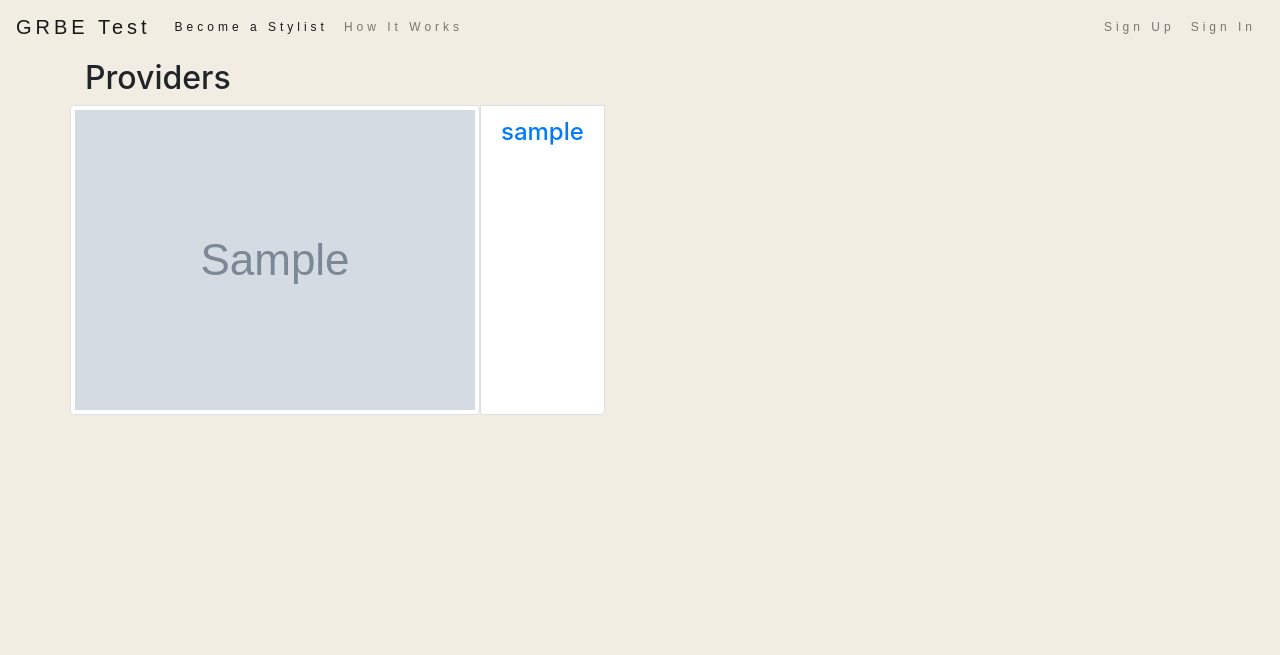
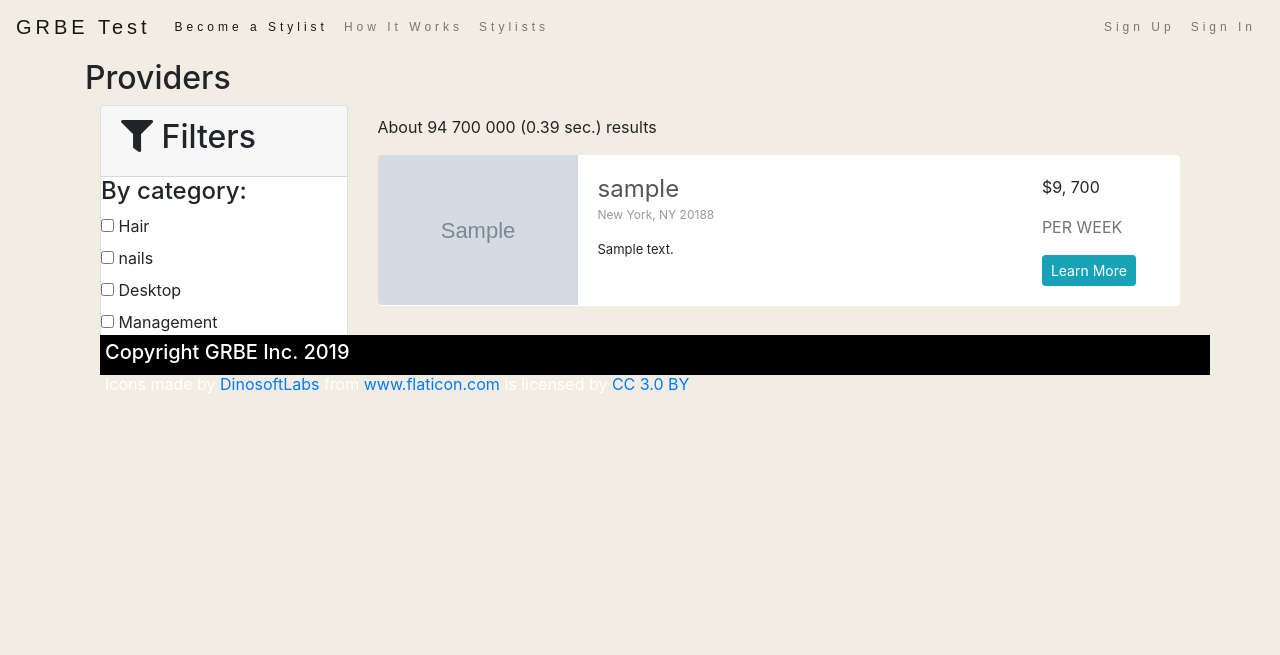
Before and after one commit to Brainiac-BV/cookiecutter_grbe_testing, a Django app: page /providers/ in a window 1280 px wide. Shown: the top 655 px of the page. After the commit the page ends 393 px from the top, so only its background shows below. Run offline with Django 3.2, Linux system fonts and the light colour scheme; tables that the repository leaves empty hold one stand-in row (values such as "Sample post"); grey boxes marked "Sample" are stand-in pictures; parts of the project's set-up code (start-up, migrations or seed data) failed here and were passed over; some libraries are stand-ins or nearby versions.

Commit message:
from laptop, more frontend changes, added validation for request form, having an issue with jquery for menu dropdown conflicting with jquery for calendar. tried to add the jquery tag to detail template but no dice

```diff
--- a/testicles/providers/urls.py
+++ b/testicles/providers/urls.py
@@ -1,14 +1,14 @@
 from django.urls import path
 
-from .views import provider_view, provider_list_view, provider_detail_view, provider_request, ProviderDetail, ProviderRequestFormList, ProviderRequestDecison
+from .views import provider_view, provider_list_view, provider_detail_view, provider_request, ProviderDetail, ProviderRequestFormList, ProviderRequestDecison, ProviderDashboard
 
 
 app_name = "providers"
 urlpatterns = [
     path("", view=provider_list_view, name="list"),
     path("update/<int:pk>", view=provider_view, name="provider_view"),
-    path("<int:pk>", view=provider_detail_view, name="detail"),
+    path("<int:pk>", view=ProviderDetail.as_view(), name="detail"),
     path("request", view=ProviderRequestFormList.as_view(), name="provider_request"),
-    path("dashboard/<str:user_info>", view=ProviderDetail.as_view(), name="test"),
+    path("dashboard/<str:user_info>", view=ProviderDashboard.as_view(), name="test"),
     path("request/decision/<int:pk>", view=ProviderRequestDecison.as_view(), name="decision")
 ]
--- a/testicles/providers/views.py
+++ b/testicles/providers/views.py
@@ -1,12 +1,12 @@
 from django.shortcuts import render, redirect
 from django.urls import reverse_lazy
-from django.views.generic import UpdateView, ListView, DetailView, CreateView, FormView
+from django.views.generic import UpdateView, ListView, DetailView, CreateView, FormView, TemplateView
 from django.views import View
 from django.core.mail import send_mail
 from django.views.generic.detail import SingleObjectMixin
 from django.forms import Select
 from django.utils import timezone
-from .models import ServiceProviders, ProviderRequests
+from .models import ServiceProviders, ProviderRequests, Services
 from .forms import RequestForm
 
 
@@ -52,7 +52,7 @@
 class ProviderRequestFormView(CreateView):
     form_class = RequestForm
     model = ProviderRequests
-    #fields = ['start_date', 'start_time', 'requested_service', 'sub_service',]
+
 
     def form_valid(self, form):
         form.instance.requesting_user_id = self.request.user
@@ -107,3 +107,9 @@
         if 'deny' in self.request.POST:
             form.instance.accepted = 'False'
         return super(ProviderRequestDecison, self).form_valid(form)
+
+class ProviderDashboard(DetailView):
+    model = ServiceProviders
+    slug_field = "user_info"
+    slug_url_kwarg = "user_info"
+    template_name = "providers/serviceprovider_dash.html"
--- a/testicles/static/css/project.css
+++ b/testicles/static/css/project.css
@@ -64,3 +64,99 @@
 #site-footer {
   padding: 5px;
 }
+
+.search-result-categories>li>a {
+  color: #b6b6b6;
+  font-weight: 400
+}
+
+.search-result-categories>li>a:hover {
+  background-color: #ddd;
+  color: #555
+}
+
+.search-result-categories>li>a>.glyphicon {
+  margin-right: 5px
+}
+
+.search-result-categories>li>a>.badge {
+  float: right
+}
+
+.search-results-count {
+  margin-top: 10px
+}
+
+.search-result-item {
+  padding: 20px;
+  background-color: #fff;
+  border-radius: 4px
+}
+
+.search-result-item:after,
+.search-result-item:before {
+  content: " ";
+  display: table
+}
+
+.search-result-item:after {
+  clear: both
+}
+
+.search-result-item .image-link {
+  display: block;
+  overflow: hidden;
+  border-top-left-radius: 4px;
+  border-bottom-left-radius: 4px
+}
+@media (min-width:768px) {
+  .search-result-item .image-link {
+      display: inline-block;
+      margin: -20px 0 -20px -20px;
+      float: left;
+      width: 200px
+  }
+}
+
+@media (max-width:767px) {
+  .search-result-item .image-link {
+      max-height: 200px
+  }
+}
+
+.search-result-item .image {
+  max-width: 100%
+}
+
+.search-result-item .info {
+  margin-top: 2px;
+  font-size: 12px;
+  color: #999
+}
+
+.search-result-item .description {
+  font-size: 13px
+}
+
+.search-result-item+.search-result-item {
+  margin-top: 20px
+}
+
+@media (min-width:768px) {
+  .search-result-item-body {
+      margin-left: 200px
+  }
+}
+
+.search-result-item-heading {
+  font-weight: 400
+}
+
+.search-result-item-heading>a {
+  color: #555
+}
+@media (min-width:768px) {
+  .search-result-item-heading {
+      margin: 0
+  }
+}
--- a/testicles/templates/base.html
+++ b/testicles/templates/base.html
@@ -1,5 +1,5 @@
 {% load static i18n %}
-{% load bootstrap4 %}
+
 <!DOCTYPE html>
 <html lang="en">
   <head>
@@ -31,6 +31,14 @@
 
 
     {% endblock %}
+
+    {% load bootstrap4 %}
+
+
+
+    {% block extrahead %}
+    {% endblock extrahead %}
+
 
   </head>
 
--- a/testicles/templates/footer.html
+++ b/testicles/templates/footer.html
@@ -1,5 +1,6 @@
 <footer class="footer">
     <div class="container" id="site-footer">
     <h5> Copyright GRBE Inc. 2019</h5>
+    <div>Icons made by <a href="https://www.flaticon.com/authors/dinosoftlabs" title="DinosoftLabs">DinosoftLabs</a> from <a href="https://www.flaticon.com/" 		    title="Flaticon">www.flaticon.com</a> is licensed by <a href="http://creativecommons.org/licenses/by/3.0/" 		    title="Creative Commons BY 3.0" target="_blank">CC 3.0 BY</a></div>
     </div>
 </footer>
--- a/testicles/templates/navbar.html
+++ b/testicles/templates/navbar.html
@@ -16,6 +16,9 @@
             </li>
             <li class="nav-item">
               <a class="nav-link" href="{% url 'about' %}">How It Works</a>
+            </li>
+            <li class="nav-item">
+              <a class="nav-link" href="{% url 'providers:list' %}">Stylists</a>
             </li>
           </ul>
           <ul class="navbar-nav">
--- a/testicles/templates/pages/home.html
+++ b/testicles/templates/pages/home.html
@@ -4,9 +4,6 @@
 
 {% include "header.html" %}
 
-
-    <div class="container">
-      {% include "service_deck.html" %}
-    </div>
+{% include "service_deck.html" %}
 
 {% endblock content %}
--- a/testicles/templates/providers/serviceproviders_list.html
+++ b/testicles/templates/providers/serviceproviders_list.html
@@ -6,22 +6,70 @@
 <div class="container">
   <h2>Providers</h2>
 
-  <div class="list-group">
+  <div class="container-fluid" style="width: 100%">
     <div class=row>
-    {% for provider in serviceproviders_list %}
-      {% if provider.user_info.profile_pic %}
-      <img src="{{ provider.user_info.profile_pic.url }}" class="img-thumbnail" />
+      <div class="col-md-12">
+        <div class="grid search">
+          <div class="grid-body">
+            <div class="row">
+            <!-- BEGIN FILTERS -->
+              <div class="col-md-3">
+                <div class="card">
+                  <div class="card-header text-center-align">
+                    <h2 class="grid-title"><i class="fa fa-filter"></i> Filters</h2>
+                  </div>
 
-      <a href="{% url 'providers:detail' provider.user_info_id %}" class="list-group-item">
-        <h4 class="list-group-item-heading">{{ provider.user_info.username }}</h4>
-      </a>
-      {% else %}
-      <a href="{% url 'providers:detail' provider.user_info_id %}" class="list-group-item">
-        <h4 class="list-group-item-heading">{{ provider.user_info.username }}</h4>
-      </a>
-      {% endif %}
+
+        <!-- BEGIN FILTER BY CATEGORY -->
+          <h4>By category:</h4>
+          <div class="checkbox">
+                  <label><input type="checkbox" class="icheck"> Hair</label>
+          </div>
+          <div class="checkbox">
+                  <label><input type="checkbox" class="icheck"> nails</label>
+          </div>
+          <div class="checkbox">
+                  <label><input type="checkbox" class="icheck"> Desktop</label>
+          </div>
+          <div class="checkbox">
+                  <label><input type="checkbox" class="icheck"> Management</label>
+          </div>
+           <div class="checkbox">
+                  <label><input type="checkbox" class="icheck"> Mobile</label>
+           </div>
+
+              </div>
+              </div>
+   <!-- END FILTER BY CATEGORY -->
+  {% for provider in serviceproviders_list %}
+      <div class="col-md-9 col-md-pull-3">
+        <p class="search-results-count">About 94 700 000 (0.39 sec.) results</p>
+        <section class="search-result-item">
+        <a class="image-link" href="{% url 'providers:detail' provider.user_info_id %}">
+         {% if provider.user_info.profile_pic %}
+            <img class="image" src="{{ provider.user_info.profile_pic.url }}">
+            <div class="search-result-item-body">
+                <div class="row">
+                    <div class="col-sm-9">
+                        <h4 class="search-result-item-heading"><a href="#">{{ provider.user_info.username }}</a></h4>
+                        <p class="info">New York, NY 20188</p>
+                        <p class="description">{{ provider.about_me }}</p>
+                    </div>
+                    <div class="col-sm-3 text-align-center">
+                        <p class="value3 mt-sm">$9, 700</p>
+                        <p class="fs-mini text-muted">PER WEEK</p><a class="btn btn-primary btn-info btn-sm" href="#">Learn More</a>
+                    </div>
+                </div>
+            </div>
+        </a>
+        </section>
+        {% endif %}
     {% endfor %}
+
+
     </div>
   </div>
 </div>
+
+
 {% endblock content %}
--- a/testicles/templates/service_deck.html
+++ b/testicles/templates/service_deck.html
@@ -2,6 +2,7 @@
 {% load bootstrap4 %}
 
 <section id="service" class="section-padding">
+    <div class="card">
     <div class="container">
       <div class="row">
         <div class="col-md-4 col-sm-4">
@@ -12,7 +13,7 @@
         <div class="col-md-4 col-sm-4">
           <div class="service-info">
             <div class="icon">
-              <i class="fa fa-stethoscope"></i>
+              <img src="{% static '/images/082-haircut.svg' %}" style="height:90px; width:90px;" />
             </div>
             <div class="icon-info">
               <h4>24 Hour Support</h4>
@@ -51,7 +52,9 @@
         </div>
       </div>
     </div>
+    </div>
   </section>
+  <br>
 <!-- Container (Services Section) -->
 <div class="card">
 <div id="services" class="container-fluid text-center">
```
Also changed, not shown: testicles/providers/forms.py (+18 -4 lines), testicles/templates/providers/serviceprovider_dash.html (added, +37 -0 lines), testicles/templates/providers/serviceproviders_detail.html (+46 -49 lines), testicles/static/images/082-haircut.svg (added), testicles/templates/home.html (deleted).
